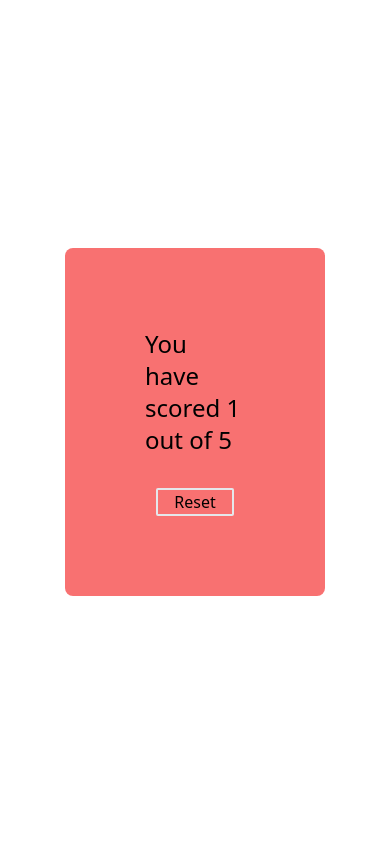
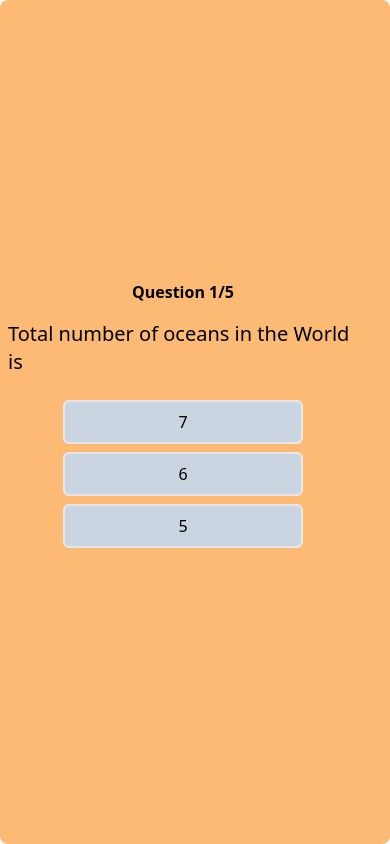
Before and after one commit to Syed997/quiz_web, a React (Create React App) app: page / in a window 390 px wide. Built offline with nearby package versions, Linux system fonts and the light colour scheme.

Commit message:
complete responsive

```diff
--- a/src/App.js
+++ b/src/App.js
@@ -1,3 +1,4 @@
+import { useState } from "react";
 import QuizView from "./components/QuizView";
 import ScoreView from "./components/ScoreView";
 
@@ -44,10 +45,22 @@ function App() {
       ],
     },
   ];
+  const [mark, setMark] = useState(0);
+  const [currentQuestion, setcurrentQuestion] = useState(0);
+  const [quizOver, setQuizOver] = useState(false);
+  const handleBtnClicked = (isCorrect) => {
+    currentQuestion === questions.length-1 ? setQuizOver(true) : setcurrentQuestion(currentQuestion + 1);
+    isCorrect && (setMark(mark + 1));
+  }
+  const handleResetBtn = () =>{
+    setMark(0);
+    setQuizOver(false);
+    setcurrentQuestion(0);
+  }
   return (
     <div className="flex flex-col items-center justify-center h-screen">
-      <ScoreView/>
-      {/* <QuizView/> */}
+      {quizOver ? <ScoreView mark={mark} handleResetBtn={handleResetBtn} /> : <QuizView questions={questions} currentQuestion={currentQuestion} handleBtnClicked={handleBtnClicked} />}
+
     </div>
   );
 }
--- a/src/components/QuizView.jsx
+++ b/src/components/QuizView.jsx
@@ -1,23 +1,26 @@
 import React from 'react'
 
-function QuizView() {
+function QuizView({ questions, currentQuestion, handleBtnClicked }) {
   return (
-      <div className='w-2/3 flex flex-col justify-center items-center bg-red-400 rounded-lg p-10'>
-        <div>
-            <div className='font-bold'>
-                <span>Question 1/5</span>
+      <div className='w-full h-full sm:w-2/3 sm:h-2/3 flex flex-col justify-center items-center bg-orange-300 rounded-lg py-10 pr-6 '>
+        <div className=''>
+              <div className='font-bold'>
+                <span>Question {currentQuestion +1}/{questions.length}</span>
             </div>
 
         </div>
 
         <div>
-              <div className="text-xl my-4">What comes after b?</div>
+              <div className="text-xl my-4 px-2">{questions[currentQuestion].question}</div>
         </div>
 
         <div className='flex flex-col items-center justify-center py-2'>
-            <button className='border-2 px-8 rounded-sm bg-white'>a</button>
-              <button className='border-2 px-8 rounded-sm bg-white my-2'>c</button>
-              <button className='border-2 px-8 rounded-sm bg-white'>b</button>
+            {
+                questions[currentQuestion].answers.map(({text, isCorrect})=>(
+                    <button onClick={() => handleBtnClicked(isCorrect)} key={text} className='border-2 py-2 px-8 rounded-md bg-slate-300 mb-2 w-60'>{text}</button>
+                ))
+            }
+
         </div>
     </div>
   )
--- a/src/components/ScoreView.jsx
+++ b/src/components/ScoreView.jsx
@@ -1,10 +1,10 @@
 import React from 'react'
 
-function ScoreView() {
+function ScoreView({ mark, handleResetBtn }) {
   return (
-      <div className='w-2/3 flex flex-col justify-center items-center bg-red-400 rounded-lg p-20'>
-        <p className="text-2xl mb-8">You have scored 1 out of 5</p>
-        <button className="border-2 px-4 rounded-sm">Reset</button>
+      <div className='w-full h-full sm:w-2/3 sm:h-2/3 flex flex-col justify-center items-center bg-orange-300 rounded-lg'>
+          <p className="text-2xl my-4 px-0">You have scored {mark} out of 5</p>
+          <button onClick={handleResetBtn} className="border-2 px-4 rounded-sm">Reset</button>
     </div>
   )
 }
```
